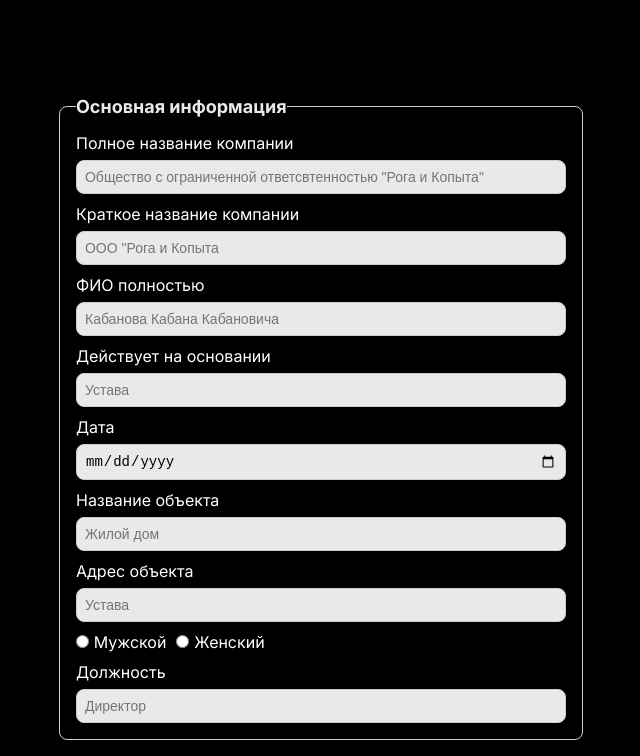
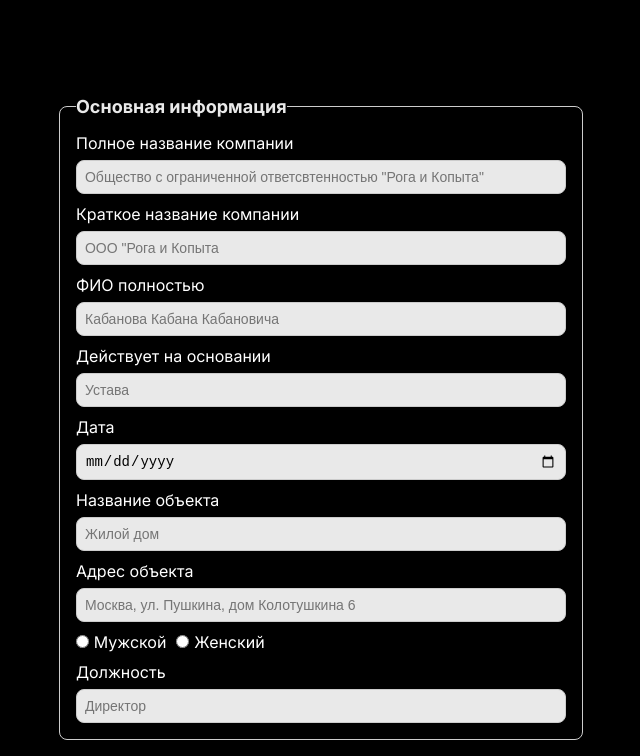
Before and after one commit to SectumImperial/WordCreator, a Next.js app: page / in a window 1280 px wide. Shown: the top 756 px of the page, without its empty margins (319-959 px from the left). Built offline with nearby package versions, Linux system fonts and the light colour scheme.

Commit message:
fixed inputs name

```diff
--- a/src/components/ContractForm.tsx
+++ b/src/components/ContractForm.tsx
@@ -130,7 +130,7 @@ export const ContractForm = () => {
           <span>Дата</span>
           <input
             type='date'
-            name='person_action'
+            name='date'
             onChange={handleChange}
             placeholder='ДД/ММ/ГГГГ'
             className={styles.input}
@@ -142,7 +142,7 @@ export const ContractForm = () => {
           <span>Название объекта</span>
           <input
             type='text'
-            name='person_action'
+            name='object_name'
             onChange={handleChange}
             placeholder='Жилой дом'
             className={styles.input}
@@ -154,9 +154,9 @@ export const ContractForm = () => {
           <span>Адрес объекта</span>
           <input
             type='text'
-            name='person_action'
+            name='object_address'
             onChange={handleChange}
-            placeholder='Устава'
+            placeholder='Москва, ул. Пушкина, дом Колотушкина 6'
             className={styles.input}
             required
           />
```
